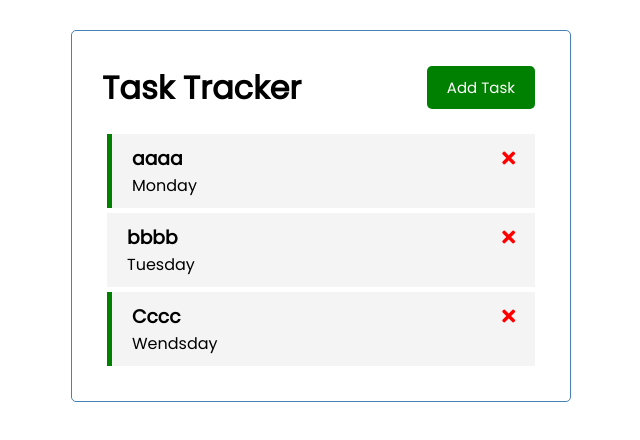
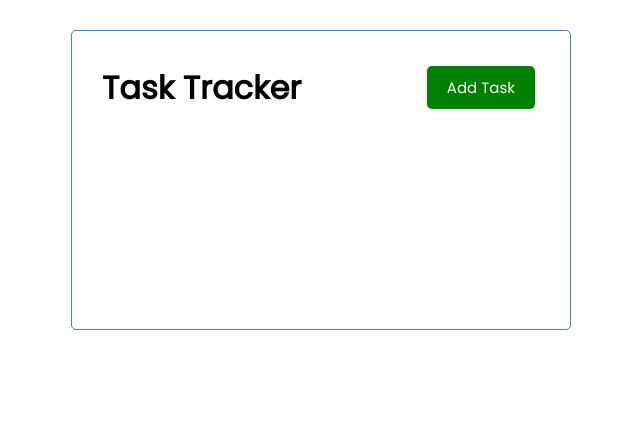
Before and after one commit to Mahsa1990a/vue-crash-2021, a Vue app: page / in a window 1280 px wide. Shown: the top 440 px of the page, without its empty margins (319-959 px from the left). Built offline with nearby package versions, Linux system fonts and the light colour scheme; data requests are answered from the project's data file.

Commit message:
add fetchTasks method after adding json server backend and update hard coded arr with this method

```diff
--- a/src/App.vue
+++ b/src/App.vue
@@ -53,29 +53,17 @@ export default {
       // console.log("Id", id); after dbclick on each task shows id
       //updating tasks // if this task.id === id condition is T => update reminder to be opposite of task reminder, else just return task
       this.tasks = this.tasks.map(task => task.id === id ? {...task, reminder: !task.reminder} : task)
+    },
+
+    // After adding json-server
+    async fetchTasks() {
+      const response = await fetch('http://localhost:42115/tasks');
+      const data = await response.json();
+      return data;
     }
   },
   created() {
-    this.tasks = [
-      {
-        id: 1,
-        text: "aaaa",
-        day: "Monday",
-        reminder: true
-      },
-      {
-        id: 2,
-        text: "bbbb",
-        day: "Tuesday",
-        reminder: false
-      },
-      {
-        id: 3,
-        text: "Cccc",
-        day: "Wendsday",
-        reminder: true
-      }
-    ]
+    this.tasks = this.fetchTasks(); // UPDATED hard coded arr with this.fetchTasks
   }
 }
 </script>
```
